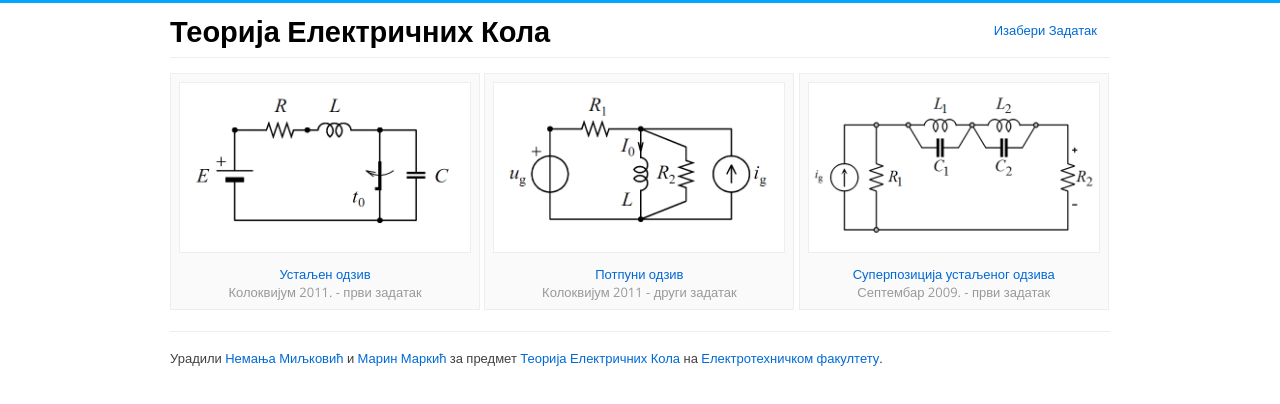
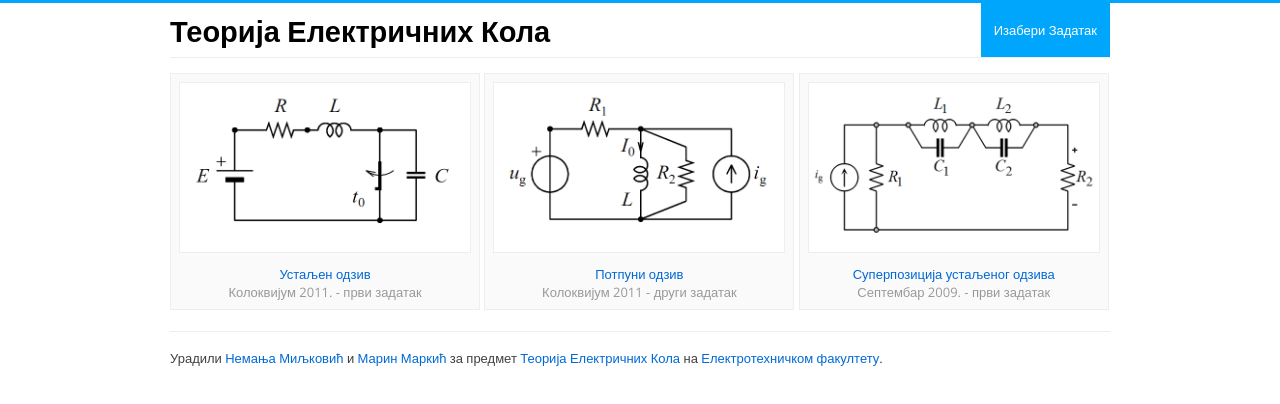
Before and after one commit to nmiljkovic/teorija-elektricnih-kola, a plain HTML site: page index.html in a window 1280 px wide. Drawn offline with nearby package versions, Linux system fonts and the light colour scheme; some packages are replaced by stand-ins of ours.

Commit message:
Popravio link

```diff
--- a/index.html
+++ b/index.html
@@ -34,7 +34,7 @@
             <div class="span16">
                 <h2>Теорија Електричних Кола</h2>
 
-                <a href="#izbor-zadataka" rel="mad">Изабери Задатак</a>
+                <a href="#izbor-zadataka">Изабери Задатак</a>
             </div>
         </div>
     </header>
--- a/js/application.js
+++ b/js/application.js
@@ -5,9 +5,11 @@ $(function(){
             'zadatak/:slug': 'zadatak'
         },
         izborZadataka: function() {
+            $('header a').addClass('active');
             IzaberiZadatakView.render();
         },
         zadatak: function(slug) {
+            $('header a').removeClass('active');
             ZadatakView.postaviZadatak(ZadaciFindBySlug(slug));
             ZadatakView.render();
             if (MathJax != undefined)
```
